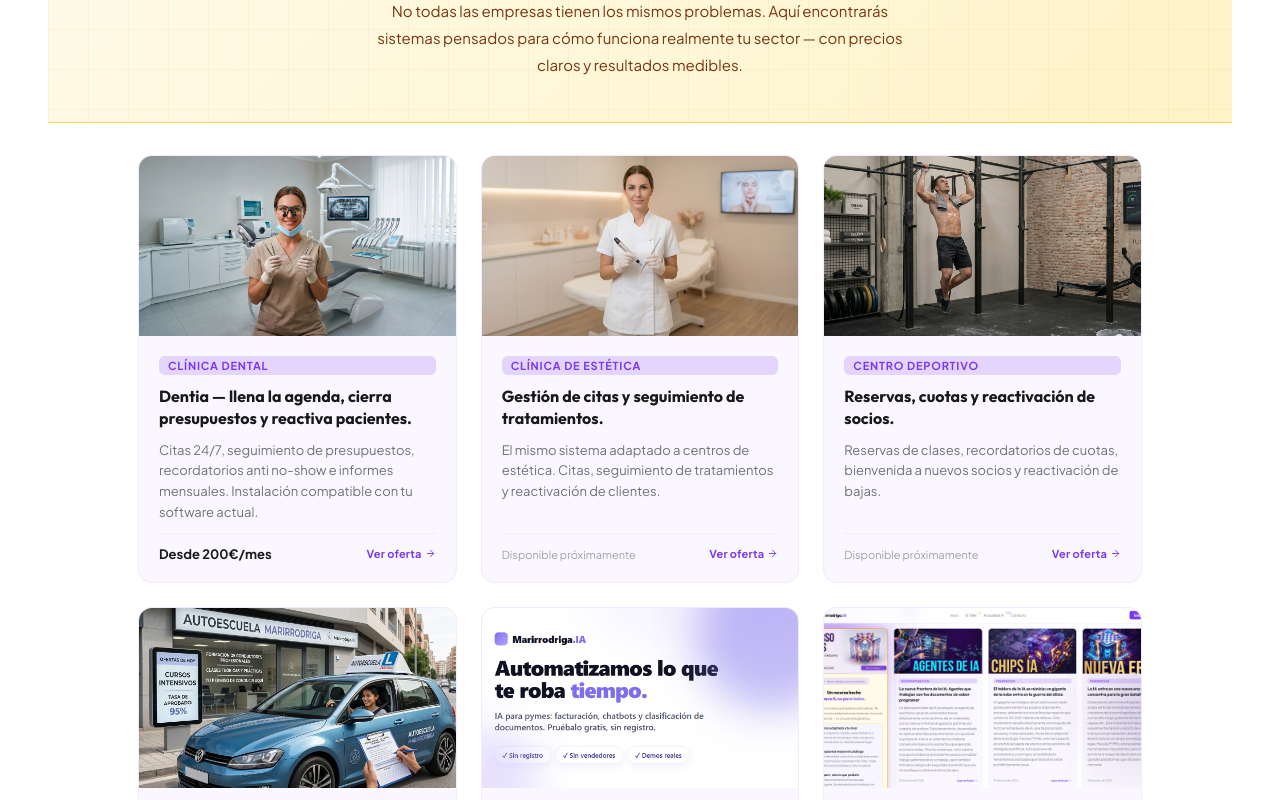
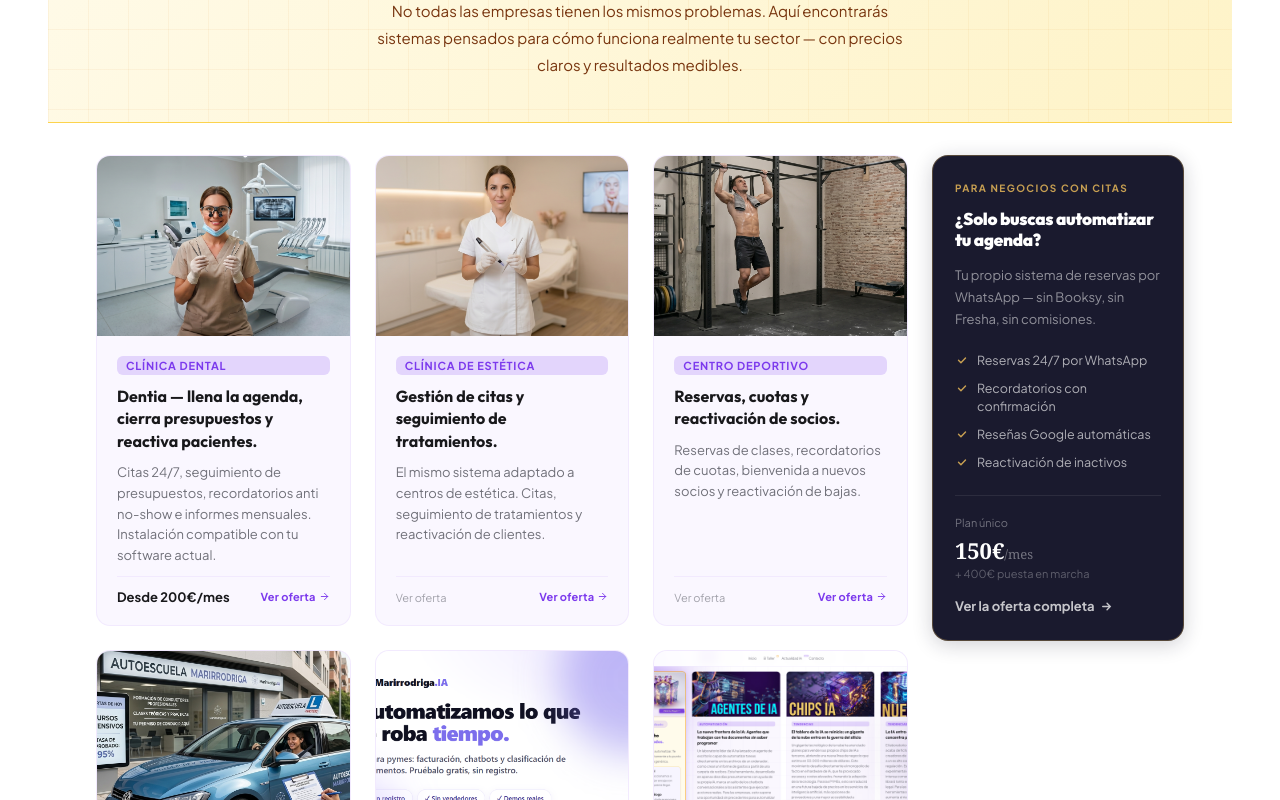
Before and after one commit to ismaelcebrianm/marirrodriga-ia, a React (Vite) app in the folder fronted/: page / in a window 1280 px wide. Shown: the part 2280-3080 px from the top of the page. Built offline with nearby package versions, Linux system fonts and the light colour scheme; no server answers; the database is empty.

Commit message:
feat(negocio): reposition citas card to vertical sidebar right of sector grid

```diff
--- a/fronted/src/pages/NegocioPage.jsx
+++ b/fronted/src/pages/NegocioPage.jsx
@@ -169,10 +169,9 @@ function SectorRequestForm() {
   )
 }
 
-function CitasOfferBanner({ onNavigate }) {
+function CitasOfferCard({ onNavigate }) {
   const [hov, setHov] = useState(false)
   return (
-    <div style={{ maxWidth: 1100, margin: '40px auto 0', padding: '0 24px' }}>
     <div
       role="button"
       tabIndex={0}
@@ -181,39 +180,52 @@ function CitasOfferBanner({ onNavigate }) {
       onMouseEnter={() => setHov(true)}
       onMouseLeave={() => setHov(false)}
       style={{
+        width: 252,
+        flexShrink: 0,
         background: '#1A1A2E',
-          borderRadius: 18,
-          border: `1.5px solid ${hov ? '#C8A052' : 'rgba(200,160,82,.4)'}`,
-          padding: '32px 40px',
+        borderRadius: 16,
+        border: `1.5px solid ${hov ? '#C8A052' : 'rgba(200,160,82,.35)'}`,
+        padding: '26px 22px',
         display: 'flex',
-          alignItems: 'center',
-          justifyContent: 'space-between',
-          flexWrap: 'wrap',
-          gap: 28,
+        flexDirection: 'column',
         cursor: 'pointer',
         transition: 'border-color .2s, box-shadow .2s',
-          boxShadow: hov ? '0 8px 40px rgba(200,160,82,.18)' : '0 4px 20px rgba(26,26,46,.18)',
+        boxShadow: hov ? '0 8px 40px rgba(200,160,82,.2)' : '0 4px 20px rgba(26,26,46,.2)',
       }}
     >
-        <div style={{ flex: 1, minWidth: 280 }}>
-          <div style={{ fontSize: 11, fontWeight: 700, letterSpacing: '0.14em', textTransform: 'uppercase', color: '#C8A052', marginBottom: 10 }}>
+      <div style={{ fontSize: 10, fontWeight: 700, letterSpacing: '0.14em', textTransform: 'uppercase', color: '#C8A052', marginBottom: 14 }}>
         Para negocios con citas
       </div>
-          <h3 style={{ fontFamily: 'var(--font-heading)', fontSize: 'clamp(18px, 2.2vw, 23px)', fontWeight: 900, color: '#fff', margin: '0 0 10px', lineHeight: 1.2, letterSpacing: '-0.5px' }}>
-            ¿Pagas cada mes a Booksy, Fresha o Treatwell?
+      <h3 style={{ fontFamily: 'var(--font-heading)', fontSize: 17, fontWeight: 900, color: '#fff', margin: '0 0 14px', lineHeight: 1.25, letterSpacing: '-0.3px' }}>
+        ¿Solo buscas automatizar tu agenda?
       </h3>
-          <p style={{ fontSize: 14, color: 'rgba(255,255,255,.55)', lineHeight: 1.7, margin: 0, maxWidth: 480 }}>
-            Te montamos tu propio sistema de reservas por WhatsApp — sin comisiones, sin que tus clientes estén registrados en casa de otro y sin pagar por funciones que no usas.
+      <p style={{ fontSize: 13, color: 'rgba(255,255,255,.52)', lineHeight: 1.7, margin: '0 0 20px' }}>
+        Tu propio sistema de reservas por WhatsApp — sin Booksy, sin Fresha, sin comisiones.
       </p>
+
+      <div style={{ display: 'flex', flexDirection: 'column', gap: 10, marginBottom: 'auto' }}>
+        {[
+          'Reservas 24/7 por WhatsApp',
+          'Recordatorios con confirmación',
+          'Reseñas Google automáticas',
+          'Reactivación de inactivos',
+        ].map(feat => (
+          <div key={feat} style={{ display: 'flex', alignItems: 'flex-start', gap: 8 }}>
+            <svg width="14" height="14" viewBox="0 0 20 20" fill="none" style={{ flexShrink: 0, marginTop: 2 }}>
+              <path d="M5 10.5L8.5 14L15 7" stroke="#C8A052" strokeWidth="2" strokeLinecap="round" strokeLinejoin="round"/>
+            </svg>
+            <span style={{ fontSize: 12.5, color: 'rgba(255,255,255,.65)', lineHeight: 1.45 }}>{feat}</span>
           </div>
-        <div style={{ display: 'flex', flexDirection: 'column', alignItems: 'flex-end', gap: 12, flexShrink: 0 }}>
-          <div style={{ background: 'rgba(200,160,82,.15)', border: '1px solid rgba(200,160,82,.4)', borderRadius: 10, padding: '8px 18px', fontSize: 13, fontWeight: 700, color: '#C8A052', letterSpacing: '.02em' }}>
-            Desde 150€/mes
+        ))}
       </div>
-          <div style={{ display: 'flex', alignItems: 'center', gap: 6, fontSize: 14, fontWeight: 700, color: '#fff' }}>
+
+      <div style={{ marginTop: 24, paddingTop: 20, borderTop: '1px solid rgba(255,255,255,.08)' }}>
+        <div style={{ fontSize: 11, color: 'rgba(255,255,255,.38)', marginBottom: 6 }}>Plan único</div>
+        <div style={{ fontSize: 22, fontWeight: 800, color: '#fff', fontFamily: "Georgia, serif", marginBottom: 2 }}>150€<span style={{ fontSize: 13, fontWeight: 400, color: 'rgba(255,255,255,.4)' }}>/mes</span></div>
+        <div style={{ fontSize: 11, color: 'rgba(255,255,255,.3)', marginBottom: 18 }}>+ 400€ puesta en marcha</div>
+        <div style={{ display: 'flex', alignItems: 'center', gap: 5, fontSize: 13, fontWeight: 700, color: hov ? '#C8A052' : 'rgba(255,255,255,.75)', transition: 'color .2s' }}>
           Ver la oferta completa
-            <svg width="14" height="14" viewBox="0 0 24 24" fill="none" stroke="#C8A052" strokeWidth="2.5" strokeLinecap="round"><path d="M5 12h14M13 6l6 6-6 6"/></svg>
-          </div>
+          <svg width="13" height="13" viewBox="0 0 24 24" fill="none" stroke="currentColor" strokeWidth="2.5" strokeLinecap="round"><path d="M5 12h14M13 6l6 6-6 6"/></svg>
         </div>
       </div>
     </div>
@@ -230,8 +242,10 @@ export default function NegocioPage({ onNavigate, onScrollTo }) {
         <p>No todas las empresas tienen los mismos problemas. Aquí encontrarás sistemas pensados para cómo funciona realmente tu sector — con precios claros y resultados medibles.</p>
       </div>
 
-      {/* ── CARDS ────────────────────────────────────────── */}
-      <div className="section--services" style={{ maxWidth: 1100, margin: '0 auto' }}>
+      {/* ── CARDS + CITAS CARD ───────────────────────────── */}
+      <div className="section--services" style={{ maxWidth: 1200, margin: '0 auto' }}>
+        <div style={{ display: 'flex', gap: 24, alignItems: 'flex-start', flexWrap: 'wrap' }}>
+          <div style={{ flex: 1, minWidth: 0 }}>
             <div className="blog-grid" style={{ gridTemplateColumns: 'repeat(3, 1fr)' }}>
               {SECTORS.map(s => (
                 <div
@@ -265,7 +279,7 @@ export default function NegocioPage({ onNavigate, onScrollTo }) {
                       <span style={{ fontSize: 13, fontWeight: 700, color: 'var(--text-1)' }}>
                         {s.price
                           ? s.price
-                      : <span style={{ color: 'var(--text-4)', fontWeight: 400, fontSize: 11 }}>Disponible próximamente</span>
+                          : <span style={{ color: 'var(--text-4)', fontWeight: 400, fontSize: 11 }}>Ver oferta</span>
                         }
                       </span>
                       {s.available && (
@@ -279,9 +293,9 @@ export default function NegocioPage({ onNavigate, onScrollTo }) {
               ))}
             </div>
           </div>
-
-      {/* ── BANNER RESERVAS ──────────────────────────────── */}
-      <CitasOfferBanner onNavigate={onNavigate} />
+          <CitasOfferCard onNavigate={onNavigate} />
+        </div>
+      </div>
 
       {/* ── SECTOR REQUEST FORM ──────────────────────────── */}
       <SectorRequestForm />
```
Lines whose indentation alone changed are shown as unchanged.
